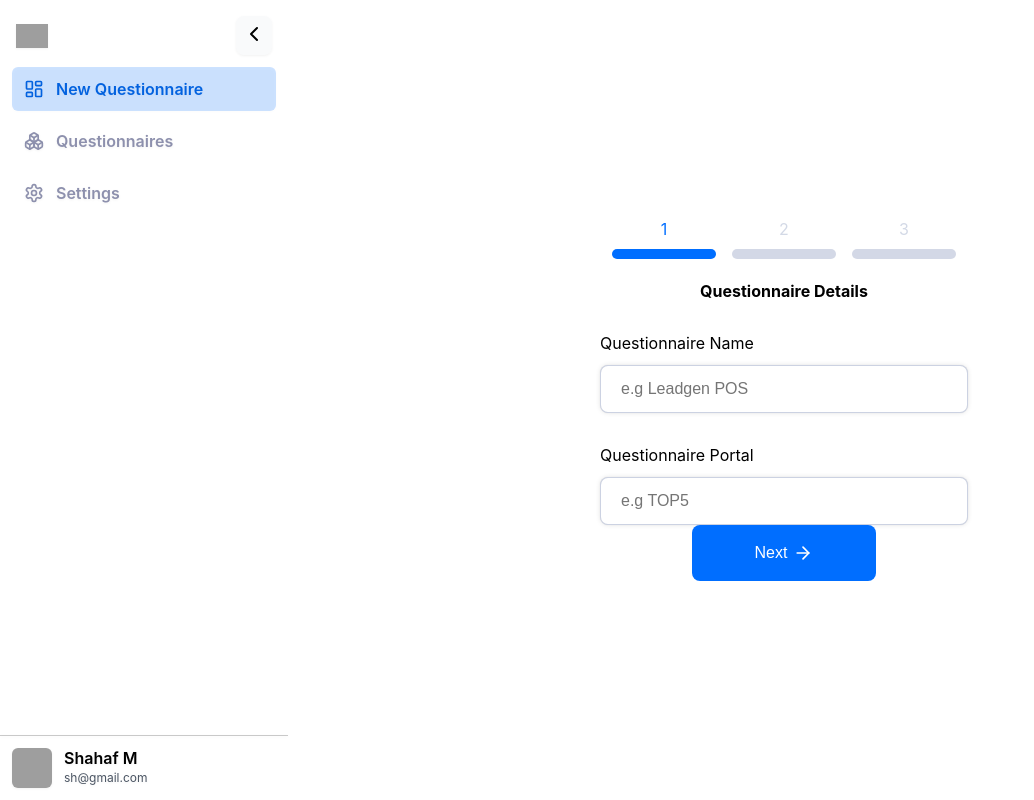
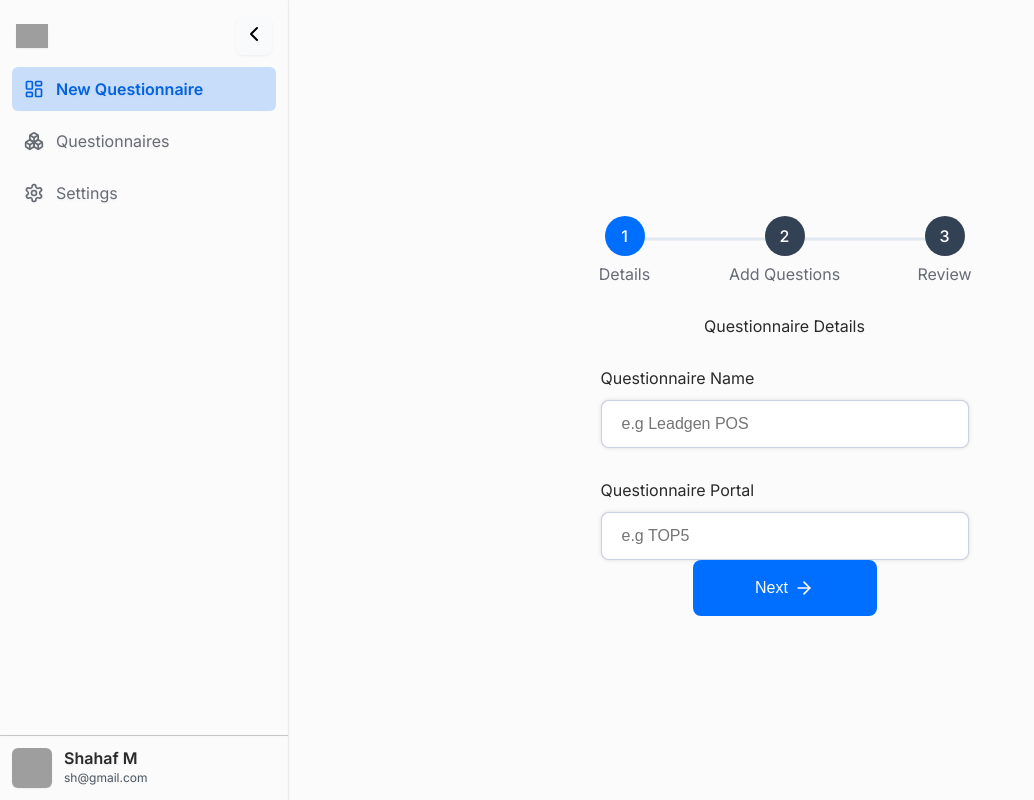
Before and after one commit to shahafmeron7/BO_Leadgen, a React (Create React App) app in the folder frontend/: page /create-new in a window 1280 px wide. Shown: the whole page, without its empty margins (0-1034 px from the left). Built offline with nearby package versions, Linux system fonts and the light colour scheme; grey boxes are pictures that could not be loaded.

Commit message:
progress bar change

```diff
--- a/frontend/public/index.html
+++ b/frontend/public/index.html
@@ -1,19 +1,19 @@
 <!DOCTYPE html>
 <html lang="en">
+
 <head>
   <meta charset="utf-8" />
-    <link rel="icon" href="%PUBLIC_URL%/favicon.ico" />
   <meta name="viewport" content="width=device-width, initial-scale=1" />
   <meta name="theme-color" content="#000000" />
-    <meta
-      name="description"
-      content="Web site created using create-react-app"
-    />
+  <meta name="description" content="Web site created using create-react-app" />
   <link rel="apple-touch-icon" href="%PUBLIC_URL%/logo192.png" />
   <!--
       manifest.json provides metadata used when your web app is installed on a
       user's mobile device or desktop. See https://developers.google.com/web/fundamentals/web-app-manifest/
     -->
+  <link rel="preconnect" href="https://fonts.googleapis.com">
+  <link rel="preconnect" href="https://fonts.gstatic.com" crossorigin>
+  <link href="https://fonts.googleapis.com/css2?family=Inter:wght@100..900&display=swap" rel="stylesheet">
   <link rel="manifest" href="%PUBLIC_URL%/manifest.json" />
   <!--
       Notice the use of %PUBLIC_URL% in the tags above.
@@ -24,8 +24,9 @@
       work correctly both with client-side routing and a non-root public URL.
       Learn how to configure a non-root public URL by running `npm run build`.
     -->
-    <title>React App</title>
+  <title>Questionnaire</title>
 </head>
+
 <body>
   <noscript>You need to enable JavaScript to run this app.</noscript>
   <div id="root"></div>
@@ -40,4 +41,5 @@
       To create a production bundle, use `npm run build` or `yarn build`.
     -->
 </body>
+
 </html>
--- a/frontend/src/components/App.jsx
+++ b/frontend/src/components/App.jsx
@@ -12,6 +12,7 @@ function App() {
     <main className={styles.main}>
       <SideNavbar className={styles.sidebar} />
       <div className={styles.content}>
+        <div className={styles.pageChildContent}>
           <div className={styles.pageContentWrapper}>
             <Routes>
               <Route path="/" element={<HomePage />} />
@@ -21,6 +22,7 @@ function App() {
             </Routes>
           </div>
         </div>
+      </div>
     </main>
   );
 }
--- a/frontend/src/components/App.module.css
+++ b/frontend/src/components/App.module.css
@@ -1,5 +1,7 @@
 .main{
     display: flex;
+    height: 100%;
+    background-color: rgb(251, 251, 251);
 }
 
 .content{
@@ -20,3 +22,9 @@
     max-width: 76rem;
     margin: auto;
 }
+@media screen and (min-width: 1440px) {
+    .pageChildContent{
+        padding-left: 2rem;
+        padding-right: 2rem;
+    }
+}
--- a/frontend/src/components/Questionnaire/FormProgress.jsx
+++ b/frontend/src/components/Questionnaire/FormProgress.jsx
@@ -1,17 +1,21 @@
 import React from 'react'
+import { Check } from 'lucide-react'
  import styles from './QuestionnaireMultiForm.module.css'
 const FormProgress = ({currentStep}) => {
-  const steps = [1,2,3]
+  const steps = ["Details","Add Questions","Review"]
 return (
     <div className={styles.stepsContainer}>
-            <div className={styles.stepsWrapper}>
+            {/* <div className={styles.stepsWrapper}> */}
 
-            {steps.map(step=>(
-              <div key={step} className={`${styles.step} ${step<=currentStep ? styles.stepActive: '' }`}>
+            {steps.map((step,i)=>(
+              <div key={step} className={`${styles.stepItem} ${currentStep===i+1 && styles.active} ${i+1<currentStep && styles.complete}`}>
+                    <div className={styles.step}>{i+1 < currentStep ? <Check />: i+1 }</div>
+                    <p className={styles.stepText}>
                     {step}
+                    </p>
                 </div>
             ))}
-            </div>
+            {/* </div> */}
     </div>
   )
 }
--- a/frontend/src/components/Questionnaire/QuestionnaireMultiForm.module.css
+++ b/frontend/src/components/Questionnaire/QuestionnaireMultiForm.module.css
@@ -21,7 +21,60 @@
     rgba(90, 125, 188, 0.05) 0px 0.25em 1em;
   border-radius: 0.5rem;
 }
-.stepsContainer {
+.stepsContainer{
+    display: flex;
+    justify-content: space-between;
+}
+.stepText{
+    color: var(--gray2-color);
+}
+.stepItem{
+ position: relative;
+ display: flex;
+ flex-direction: column;
+ justify-content: center;
+ align-items: center;
+ width: 10rem;
+ gap:0.5rem;
+}
+.stepItem:not(:first-child)::before{
+    content: '';
+    background-color: rgb(226 232 240);
+    position: absolute;
+    width: 100%;
+    height: 3px;
+    right: 50%;
+    top: 1.25rem;
+    transform: translateY(50%);
+}
+.step{
+    height: 2.5rem;
+    width: 2.5rem;
+    display: flex;
+    align-items: center;
+    justify-content: center;
+    z-index: 10;
+    background-color: rgb(51 65 85);
+    border-radius: 50%;
+    font-weight: 500;
+    color: #fff;
+    transition: all 500ms ease-in-out;
+}
+.active .step{
+    background-color: var(--blue-color);
+}
+.complete .step{
+    background-color: var(--green-bg-color);
+}
+.complete .stepText{
+    font-weight: 600;
+    color:var(--black-text-color);
+}
+.complete:not(:first-child)::before{
+    background-color: var(--green-bg-color);
+
+}
+/* .stepsContainer {
   display: flex;
 }
 .stepsWrapper {
@@ -57,7 +110,7 @@
 }
 .stepActive {
   color: var(--blue-color);
-}
+} */
 .buttonsContainer {
   display: flex;
   justify-content: center;
--- a/frontend/src/components/sidebar/Sidebar.jsx
+++ b/frontend/src/components/sidebar/Sidebar.jsx
@@ -4,7 +4,7 @@ import { Boxes, LayoutDashboard, Settings } from "lucide-react";
 
 import SidebarChildren from "./SidebarChildren";
 import SidebarFooter from "./SidebarFooter";
-import SidebarHeader from './SidebarHeader'
+import SidebarHeader from "./SidebarHeader";
 function Sidebar() {
   const [expanded, setExpanded] = useState(true);
   const sidebarItems = [
@@ -29,18 +29,21 @@ function Sidebar() {
   ];
 
   return (
-    <aside className={styles.aside}>
-      <nav className={styles.nav}>
-        <SidebarHeader expanded={expanded} setExpanded={setExpanded} />
-        <SidebarChildren sidebarItems={sidebarItems} expanded={expanded} />
-        <SidebarFooter expanded={expanded} />
-      </nav>
-    </aside>
+    // <aside className={styles.aside}>
+    <nav className={styles.sidebar}>
+      <div className={styles.menuWrapper}>
+        <div className={styles.menuContent}>
+          <SidebarHeader expanded={expanded} setExpanded={setExpanded} />
+          <SidebarChildren sidebarItems={sidebarItems} expanded={expanded} />
+          <SidebarFooter expanded={expanded} />
+        </div>
+      </div>
+    </nav>
+    // </aside>
   );
 }
 
 export default Sidebar;
-
 
 // import React, { createContext, useState } from "react";
 // import { NavLink } from "react-router-dom";
@@ -48,7 +51,6 @@ export default Sidebar;
 // import styles from "./Sidebar.module.css";
 // import { ChevronLeft, ChevronRight } from "lucide-react";
 // import { Boxes, LayoutDashboard, Settings } from "lucide-react";
-
 
 // function Sidebar() {
 //   const [expanded, setExpanded] = useState(true);
--- a/frontend/src/components/sidebar/Sidebar.module.css
+++ b/frontend/src/components/sidebar/Sidebar.module.css
@@ -1,28 +1,40 @@
-.aside {
+/* .aside {
   height: 100vh;
-  /* min-width: 15vw; */
+} */
+.sidebar {
+  height: 100vh;
+  flex-shrink: 0;
+  display: block;
+  flex-direction: column;
+  border-right: 1px solid rgb(234, 235, 236);
+  filter: drop-shadow(0 1px 1px rgb(0 0 0 / 0.05));
 }
-.nav {
-  height: 100%;
+.menuWrapper{
+  height: 100vh;
   display: flex;
-  flex-direction: column;
-  border-right: 1px rgb(103, 103, 103);
-  filter: drop-shadow(0 1px 1px rgb(0 0 0 / 0.05));
+  position: sticky;
+  top: 0px;
+}
+.menuContent{
+  display: flex;
+    flex-direction: column;
+    box-sizing: border-box;
+    /* overflow: hidden auto; */
+
 }
 .listItem {
   position: relative;
   display: flex;
-  /* font-size: 1.1rem; */
   align-items: center;
   padding: 0.75rem;
-  /* padding: 0.5rem 0.75rem 0.5rem 0.75rem; */
   margin-top: 0.25rem; /* 4px */
   margin-bottom: 0.25rem; /* 4px */
   font-weight: 500;
   border-radius: 0.375rem; /* 6px */
   cursor: pointer;
-  color: var(--gray-sidebar-color);
-  font-weight: 600;
+  /* color: var(--gray-sidebar-color); */
+  color:var( --gray2-color);
+  font-weight: 400;
   transition-property: color, background-color, border-color,
     background-image text-decoration-color, fill, stroke;
   transition-timing-function: cubic-bezier(0.4, 0, 0.2, 1);
@@ -38,6 +50,7 @@
   --tw-gradient-to: #e0e7ff var(--tw-gradient-to-position); */
   color:var(--blue-sidebar-active-color);
   background-color: var(--blue-sidbar-active-bg-color);
+  font-weight: 600;
   /* color: rgb(55 48 163); */
   /* background-image: linear-gradient(to top right, #c7d2fe, #e0e7ff); */
 }
@@ -121,15 +134,9 @@ li {
   border-radius: 0.375rem; /* 6px */
   padding: 0.25rem 0.5rem 0.25rem 0.5rem;
   margin-left: 1.5rem; /* 24px */
-  /* --tw-gradient-from: #c7d2fe var(--tw-gradient-from-position);
-  --tw-gradient-to: rgb(199 210 254 / 0) var(--tw-gradient-to-position);
-  --tw-gradient-stops: var(--tw-gradient-from), var(--tw-gradient-to);
-  --tw-gradient-to: #e0e7ff var(--tw-gradient-to-position); */
+
   color: var(--blue-sidebar-active-color);
   background-color: var(--blue-sidebar-hover);
-
-  /* background-image: linear-gradient(to top right, var(--tw-gradient-stops)); */
-  /* background-image: linear-gradient(to top right, #c7d2fe, #e0e7ff); */
   visibility: hidden;
   font-size: 0.875rem; /* 14px */
   line-height: 1.25rem; /* 20px */
--- a/frontend/src/index.css
+++ b/frontend/src/index.css
@@ -1,4 +1,6 @@
 :root {
+  --green-bg-color:rgb(22 163 74);
+  --black-text-color:rgb(42, 42, 43);
   --blue-color: rgb(0, 110, 255);
   --blue-sidebar-color:#006FFF;
   --blue-sidebar-active-color:#0262df;
@@ -7,6 +9,7 @@
   --blue-hover-color: rgb(0, 86, 199);
   --prev-btn-bg-color:rgb(246, 246, 246);
   --gray-color:rgba(153, 165, 197, 0.426);
+  --gray2-color:rgb(103, 107, 115);
   --gray-sidebar-color:#8D90AD;
   --blue-light-color:rgba(0, 111, 255, 0.1);
   --border-btn-color:rgba(153, 165, 197, 0.5);
@@ -21,15 +24,28 @@
   box-sizing: border-box;
 }
 body {
+  color:var(--black-text-color);
   margin: 0;
-  font-family: -apple-system, BlinkMacSystemFont, 'Segoe UI', 'Roboto', 'Oxygen',
+  font-family: 'Inter', sans-serif;
+  /* font-family: -apple-system, BlinkMacSystemFont, 'Segoe UI', 'Roboto', 'Oxygen',
     'Ubuntu', 'Cantarell', 'Fira Sans', 'Droid Sans', 'Helvetica Neue',
-    sans-serif;
+    sans-serif; */
   -webkit-font-smoothing: antialiased;
   -moz-osx-font-smoothing: grayscale;
 }
-ul,h1,h2,h3,h4,h5,li{
-  margin: 0;
+html, div, span, applet, object,
+ iframe, h1, h2, h3, h4, h5, h6, p, blockquote, pre,
+  a, abbr, acronym, address, big, cite, code, del, dfn,
+  em, img, ins, kbd, q, s, samp, small, strike, strong, sub,
+   sup, tt, var, b, u, i, center, dl, dt, dd, ol, ul, li, fieldset,
+   form, label, legend, table, caption, tbody, tfoot, thead, tr, th, td,
+    article, aside, canvas, details, embed, figure, figcaption,
+ footer, header, hgroup, menu, nav, output, ruby, section, summary, time, mark, audio, video{
+  margin: 0px;
+  border:0px;
+  font:inherit;
+  padding: 0px;
+  vertical-align: baseline;
 }
 code {
   font-family: source-code-pro, Menlo, Monaco, Consolas, 'Courier New',
```
Lines whose indentation alone changed are shown as unchanged.
